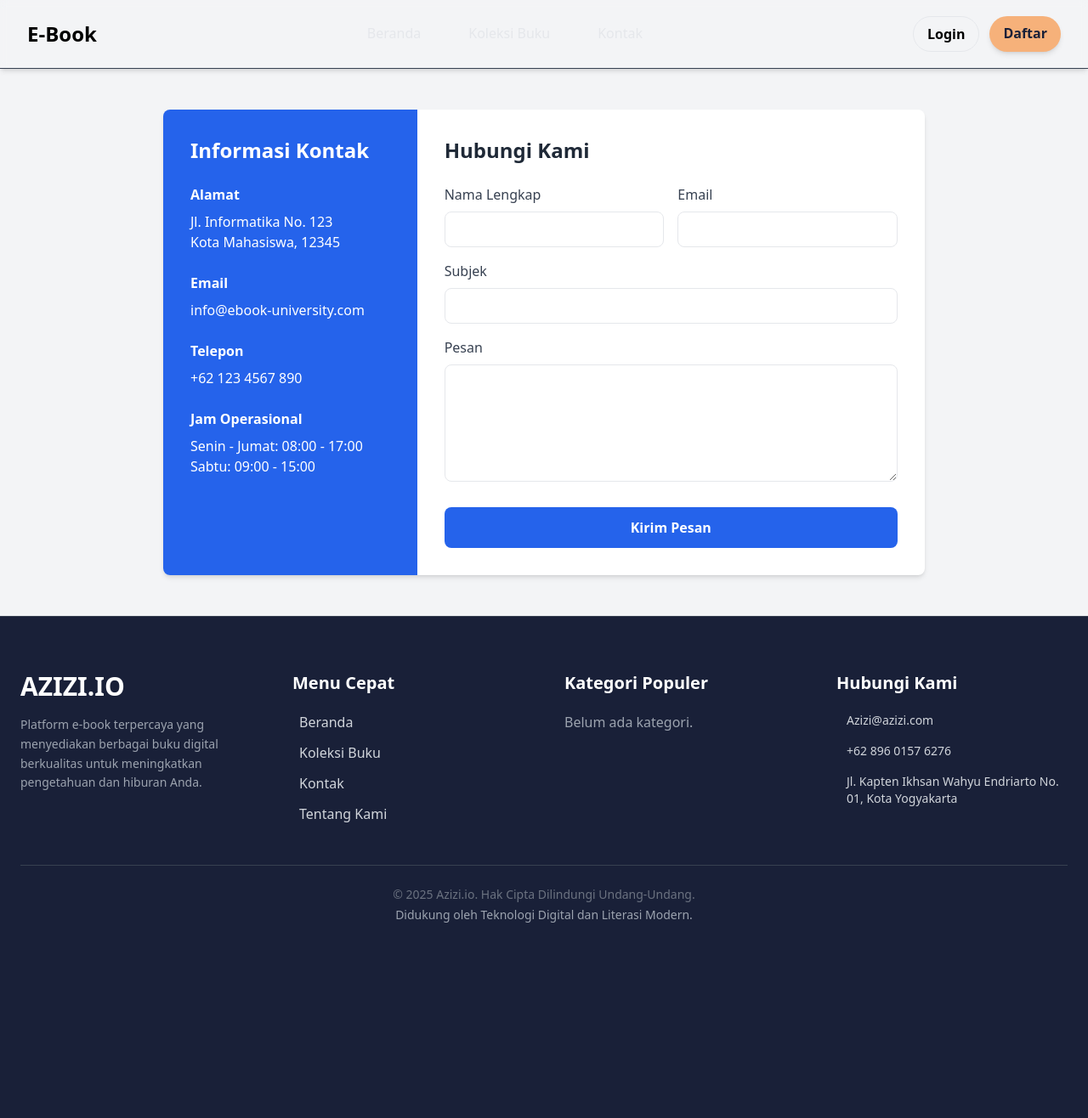
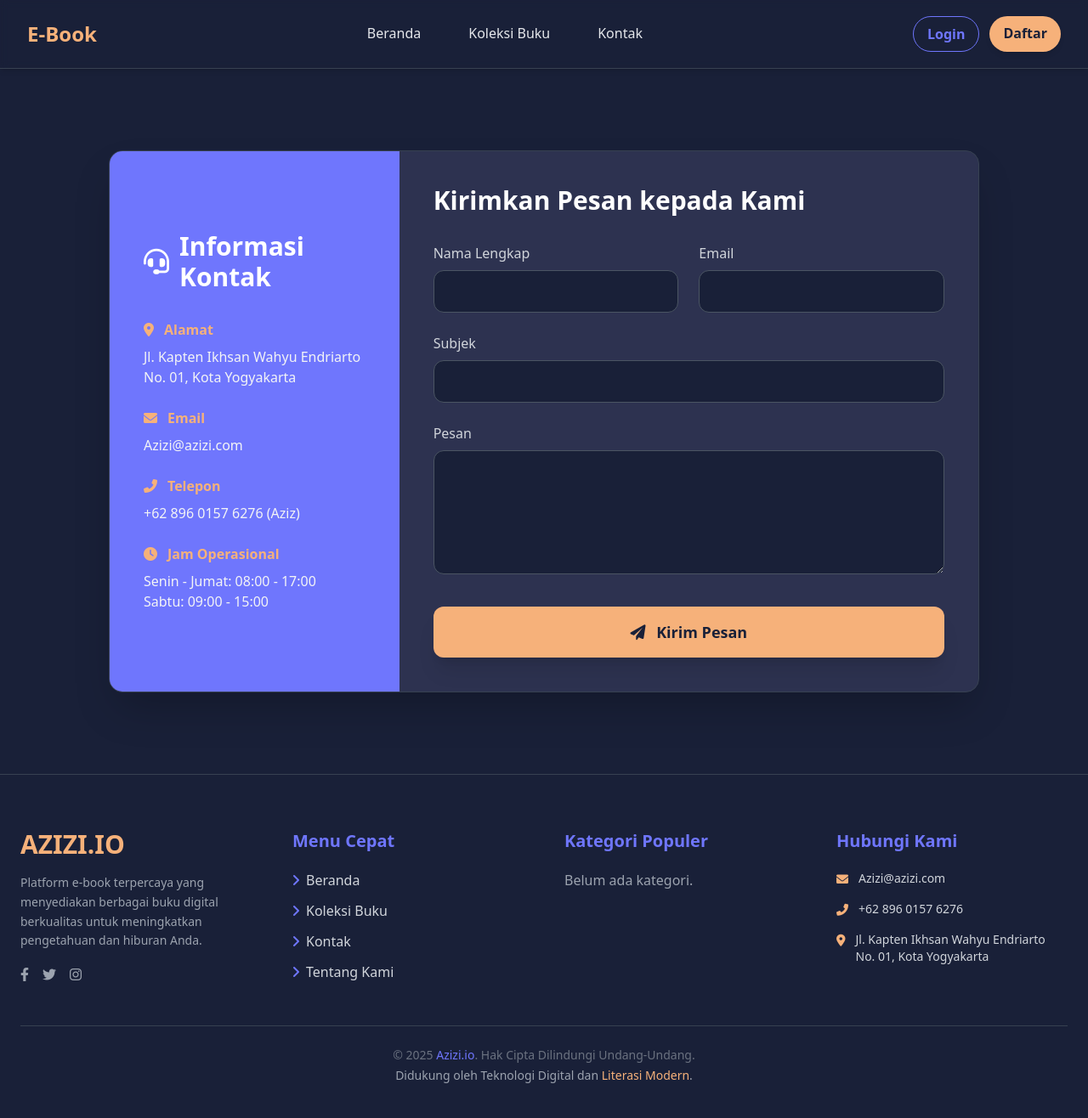
Before and after one commit to ikhsanwahyue/Project-Praktikum-Pemograman-Web, a PHP site: page /contact.php in a window 1280 px wide. Shown: the whole page at 85% size. Before the commit the page ends 1086 px from the top, so only its background shows below. Run offline with PHP 8.4, Linux system fonts and the light colour scheme; data that the repository does not hold is empty; some libraries are stand-ins or nearby versions.

Commit message:
Fix: contacts

```diff
--- a/contact.php
+++ b/contact.php
@@ -1,49 +1,75 @@
-<?php include 'config/database.php'; ?>
+<?php
+// Pastikan sesi sudah dimulai dan $connection tersedia di file database.php
+include 'config/database.php';
+?>
 <!DOCTYPE html>
 <html lang="id">
 <head>
     <meta charset="UTF-8">
     <meta name="viewport" content="width=device-width, initial-scale=1.0">
-    <title>Kontak - E-Book</title>
+    <title>Kontak - Azizi.io E-Book</title>
     <script src="https://cdn.tailwindcss.com"></script>
+    <link rel="stylesheet" href="https://cdnjs.cloudflare.com/ajax/libs/font-awesome/6.0.0-beta3/css/all.min.css">
+    <style>
+        /* Palet Warna Kustom (WAJIB ADA di file utama atau di sini) */
+        .bg-primary-dark { background-color: #192038; }
+        .bg-soft-blue { background-color: #6f76fd; }
+        .bg-dark-accent { background-color: #2d3250; }
+        .bg-highlight { background-color: #f6b17a; }
+        .text-soft-blue { color: #6f76fd; }
+        .text-highlight { color: #f6b17a; }
+        .border-soft-blue { border-color: #6f76fd; }
+        .text-primary-dark { color: #192038; }
+    </style>
 </head>
-<body class="bg-gray-100">
-    <!-- Header/Navbar -->
+<body class="bg-primary-dark text-white">
     <?php include 'components/header.php'; ?>
 
-    <div class="container mx-auto px-4 py-12">
-        <div class="max-w-4xl mx-auto bg-white rounded-lg shadow-md overflow-hidden">
+    <div class="container mx-auto px-4 py-16 lg:py-24">
+        <div class="max-w-5xl mx-auto bg-dark-accent rounded-2xl shadow-2xl overflow-hidden border border-gray-700">
             <div class="md:flex">
-                <!-- Contact Info -->
-                <div class="md:w-1/3 bg-blue-600 text-white p-8">
-                    <h2 class="text-2xl font-bold mb-6">Informasi Kontak</h2>
+
+                <div class="md:w-1/3 bg-soft-blue text-white p-10 flex flex-col justify-center">
+                    <h2 class="text-3xl font-bold mb-8 flex items-center">
+                        <i class="fas fa-headset mr-3"></i> Informasi Kontak
+                    </h2>
 
                     <div class="mb-6">
-                        <h3 class="font-semibold mb-2">Alamat</h3>
-                        <p>Jl. Informatika No. 123<br>Kota Mahasiswa, 12345</p>
+                        <h3 class="font-semibold mb-2 flex items-center text-highlight">
+                            <i class="fas fa-map-marker-alt mr-3"></i> Alamat
+                        </h3>
+                        <p class="text-gray-100">Jl. Kapten Ikhsan Wahyu Endriarto No. 01, Kota Yogyakarta</p>
                     </div>
 
                     <div class="mb-6">
-                        <h3 class="font-semibold mb-2">Email</h3>
-                        <p>info@ebook-university.com</p>
+                        <h3 class="font-semibold mb-2 flex items-center text-highlight">
+                            <i class="fas fa-envelope mr-3"></i> Email
+                        </h3>
+                        <p class="text-gray-100">Azizi@azizi.com</p>
                     </div>
 
                     <div class="mb-6">
-                        <h3 class="font-semibold mb-2">Telepon</h3>
-                        <p>+62 123 4567 890</p>
+                        <h3 class="font-semibold mb-2 flex items-center text-highlight">
+                            <i class="fas fa-phone-alt mr-3"></i> Telepon
+                        </h3>
+                        <p class="text-gray-100">+62 896 0157 6276 (Aziz)</p>
                     </div>
 
                     <div>
-                        <h3 class="font-semibold mb-2">Jam Operasional</h3>
-                        <p>Senin - Jumat: 08:00 - 17:00<br>Sabtu: 09:00 - 15:00</p>
+                        <h3 class="font-semibold mb-2 flex items-center text-highlight">
+                            <i class="fas fa-clock mr-3"></i> Jam Operasional
+                        </h3>
+                        <p class="text-gray-100">Senin - Jumat: 08:00 - 17:00<br>Sabtu: 09:00 - 15:00</p>
                     </div>
                 </div>
 
-                <!-- Contact Form -->
-                <div class="md:w-2/3 p-8">
-                    <h2 class="text-2xl font-bold mb-6 text-gray-800">Hubungi Kami</h2>
+                <div class="md:w-2/3 p-10">
+                    <h2 class="text-3xl font-bold mb-8 text-white">
+                        Kirimkan Pesan kepada Kami
+                    </h2>
 
                     <?php
+                    // Logika PHP DIBIARKAN SAMA PERSIS
                     if (isset($_POST['submit'])) {
                         $name = $_POST['name'];
                         $email = $_POST['email'];
@@ -51,41 +77,41 @@
                         $message = $_POST['message'];
 
                         // Simulasi pengiriman pesan (bisa diganti dengan email atau penyimpanan ke database)
-                        echo "<div class='bg-green-100 border border-green-400 text-green-700 px-4 py-3 rounded mb-4'>
-                                Terima kasih, $name! Pesan Anda telah berhasil dikirim. Kami akan merespons dalam 1-2 hari kerja.
+                        echo "<div class='bg-green-700 border border-green-500 text-white px-4 py-3 rounded-lg mb-6 shadow-md'>
+                                Terima kasih, <span class='font-bold'>$name</span>! Pesan Anda telah berhasil dikirim. Kami akan merespons dalam 1-2 hari kerja.
                               </div>";
                     }
                     ?>
 
                     <form method="POST">
-                        <div class="grid grid-cols-1 md:grid-cols-2 gap-4 mb-4">
+                        <div class="grid grid-cols-1 md:grid-cols-2 gap-6 mb-6">
                             <div>
-                                <label class="block text-gray-700 mb-2" for="name">Nama Lengkap</label>
+                                <label class="block text-gray-300 mb-2 font-medium" for="name">Nama Lengkap</label>
                                 <input type="text" id="name" name="name" required
-                                       class="w-full px-4 py-2 border rounded-lg focus:outline-none focus:ring-2 focus:ring-blue-500">
+                                        class="w-full px-5 py-3 border border-gray-600 bg-primary-dark rounded-xl text-white placeholder-gray-400 focus:outline-none focus:ring-2 focus:ring-soft-blue focus:border-soft-blue transition">
                             </div>
                             <div>
-                                <label class="block text-gray-700 mb-2" for="email">Email</label>
+                                <label class="block text-gray-300 mb-2 font-medium" for="email">Email</label>
                                 <input type="email" id="email" name="email" required
-                                       class="w-full px-4 py-2 border rounded-lg focus:outline-none focus:ring-2 focus:ring-blue-500">
+                                        class="w-full px-5 py-3 border border-gray-600 bg-primary-dark rounded-xl text-white placeholder-gray-400 focus:outline-none focus:ring-2 focus:ring-soft-blue focus:border-soft-blue transition">
                             </div>
                         </div>
 
-                        <div class="mb-4">
-                            <label class="block text-gray-700 mb-2" for="subject">Subjek</label>
+                        <div class="mb-6">
+                            <label class="block text-gray-300 mb-2 font-medium" for="subject">Subjek</label>
                             <input type="text" id="subject" name="subject" required
-                                   class="w-full px-4 py-2 border rounded-lg focus:outline-none focus:ring-2 focus:ring-blue-500">
+                                   class="w-full px-5 py-3 border border-gray-600 bg-primary-dark rounded-xl text-white placeholder-gray-400 focus:outline-none focus:ring-2 focus:ring-soft-blue focus:border-soft-blue transition">
                         </div>
 
-                        <div class="mb-6">
-                            <label class="block text-gray-700 mb-2" for="message">Pesan</label>
+                        <div class="mb-8">
+                            <label class="block text-gray-300 mb-2 font-medium" for="message">Pesan</label>
                             <textarea id="message" name="message" rows="5" required
-                                      class="w-full px-4 py-2 border rounded-lg focus:outline-none focus:ring-2 focus:ring-blue-500"></textarea>
+                                     class="w-full px-5 py-3 border border-gray-600 bg-primary-dark rounded-xl text-white placeholder-gray-400 focus:outline-none focus:ring-2 focus:ring-soft-blue focus:border-soft-blue transition"></textarea>
                         </div>
 
                         <button type="submit" name="submit"
-                                class="w-full bg-blue-600 text-white py-3 px-4 rounded-lg hover:bg-blue-700 transition font-semibold">
-                            Kirim Pesan
+                                class="w-full bg-highlight text-primary-dark py-4 px-4 rounded-xl hover:bg-highlight/90 transition font-extrabold text-lg shadow-xl">
+                            <i class="fas fa-paper-plane mr-2"></i> Kirim Pesan
                         </button>
                     </form>
                 </div>
@@ -93,7 +119,6 @@
         </div>
     </div>
 
-    <!-- Footer -->
     <?php include 'components/footer.php'; ?>
 </body>
 </html>
```
